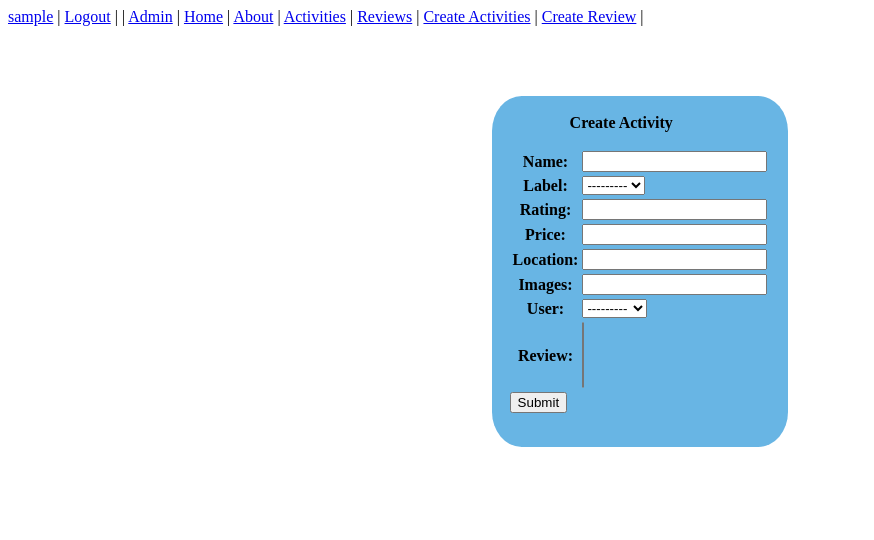
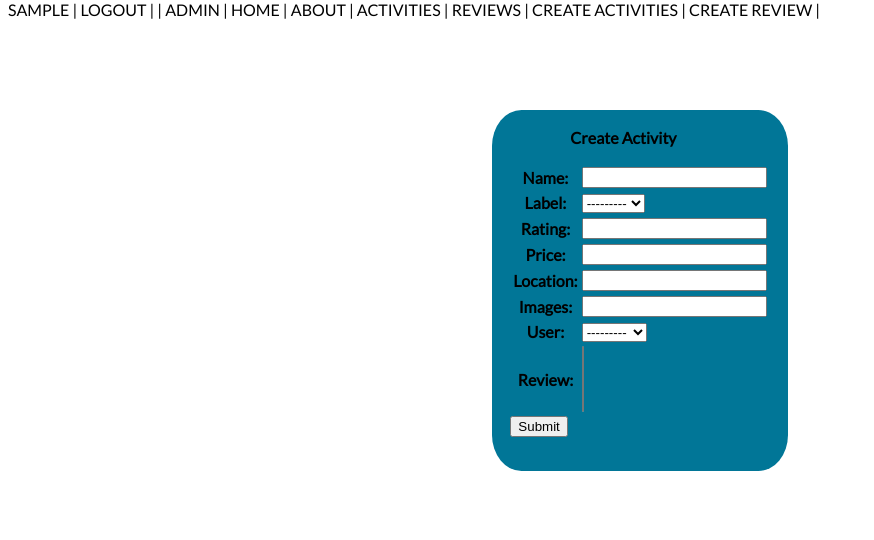
Before and after one commit to Jihunp/django-recommend, a Django app: page /activities/new/ in a window 1280 px wide. Shown: the top 540 px of the page, without its empty margins (0-874 px from the left). Run offline with Django 4.2, Linux system fonts and the light colour scheme; the visitor is signed in with stand-in values (Sample User, id 1); data comes from the database, SQL or seed files in the repository; data that the repository does not hold is empty.

Commit message:
hover effect nav

```diff
--- a/main_app/static/styles/activities.css
+++ b/main_app/static/styles/activities.css
@@ -13,7 +13,9 @@
     border: none;
     background-color: #68B5E4;
     border-radius:10%;
-
+}
+#color-cord {
+    background-color: #017697;
 }
 .text {
     margin: 40px;
@@ -22,10 +24,10 @@
     color: black;
     font-weight: bold;
 }
+/* review list */
 #review-title {
     text-align: center;
 }
-
 
 .list {
     padding: 15px;
@@ -49,3 +51,8 @@
 .decor {
     text-decoration: none;
 }
+/* review detail */
+
+.review-container {
+
+}
--- /dev/null
+++ b/main_app/static/styles/base.css
@@ -0,0 +1,41 @@
+@import url('https://fonts.googleapis.com/css2?family=Lato&display=swap');
+/* credit to whisnuys for circle css */
+
+body {
+    font-family: 'Lato', sans-serif;
+    padding-top: 2rem;
+}
+
+.nav-bar {
+    color: black;
+    position: absolute;
+    top: 0;
+    -webkit-transform: translate(-0%, -0%);
+    transform: translate(-0%, -0%);
+}
+
+.nav-bar .nav-link {
+    color: black;
+    text-decoration: none;
+    text-transform: uppercase;
+    font-weight: 400;
+    /* display: inline-block; */
+    width: 50px;
+    -webkit-transition: all 0.4s ease-in-out;
+    transition: all 0.4s ease-in-out;
+}
+
+.nav-bar .nav-link:hover {
+    color: red;
+}
+.nav-bar .dot {
+    width: 4px;
+    height: 4px;
+    background: red;
+    border-radius: 25%;
+    opacity: 0;
+    -webkit-transform: translateX(20px);
+    transform: translateX(20px);
+    -webkit-transition: all 0.4s ease-in-out;
+    transition: all 0.4s ease-in-out;
+}
--- a/main_app/templates/act_create.html
+++ b/main_app/templates/act_create.html
@@ -1,7 +1,7 @@
 {% extends 'base.html' %}
 {% block content %}
     <div class="card-color">
-        <div class="card">
+        <div id="color-cord" class="card">
             <span class="text">Create Activity</span>
             <p>
                 <form method="post">
--- a/main_app/templates/base.html
+++ b/main_app/templates/base.html
@@ -6,6 +6,7 @@
     <meta http-equiv="X-UA-Compatible" content="IE=edge">
     <meta name="viewport" content="width=device-width, initial-scale=1.0">
     <link rel="stylesheet" href="{% static 'styles/styles.css' %}" />
+    <link rel="stylesheet" href="{% static 'styles/base.css' %}" />
     <link rel="stylesheet" href="{% static 'styles/home.css' %}" />
     <link rel="stylesheet" href="{% static 'styles/actlist.css' %}" />
     <link rel="stylesheet" href="{% static 'styles/activities.css' %}" />
@@ -13,32 +14,33 @@
     <title>Wholesome App</title>
 </head>
 <body>
-    <nav>
+    <nav class="nav-bar">
         {% if user.is_authenticated %}
-        <a href="{% url 'profile' user.username %}">{{ user.username }}</a>
+        <a class="nav-link" href="{% url 'profile' user.username %}">{{ user.username }}</a>
         <span> | </span>
-        <a href="{% url 'logout' %}">Logout</a>
+        <a class="nav-link" href="{% url 'logout' %}">Logout</a>
         <span> | </span>
         {% else %}
-        <a href="{% url 'login' %}">Login</a>
+        <a class="nav-link" href="{% url 'login' %}">Login</a>
         <span> | </span>
-        <a href="{% url 'register' %}">Register</a>
+        <a class="nav-link" href="{% url 'register' %}">Register</a>
         {% endif %}
         <span> | </span>
-        <a href="/admin" >Admin</a>
+        <a class="nav-link" href="/admin" >Admin</a>
         <span> | </span>
-        <a href="/" >Home</a>
+        <a class="nav-link" href="/" >Home</a>
         <span> | </span>
-        <a href="/about" >About</a>
+        <a class="nav-link" href="/about" >About</a>
         <span> | </span>
-        <a href="{% url 'act_list' %}" >Activities</a>
+        <a class="nav-link" href="{% url 'act_list' %}" >Activities</a>
         <span> | </span>
-        <a href="{% url 'reviews_index' %}" >Reviews</a>
+        <a class="nav-link" href="{% url 'reviews_index' %}" >Reviews</a>
         <span> | </span>
-        <a href="{% url 'act_create' %}" >Create Activities</a>
+        <a class="nav-link" href="{% url 'act_create' %}" >Create Activities</a>
         <span> | </span>
-        <a href="{% url 'reviews_create' %}" >Create Review</a>
+        <a class="nav-link" href="{% url 'reviews_create' %}" >Create Review</a>
         <span> | </span>
+        <div class="dot" ></div>
     </nav>
 {% block content %}
     <h1>Home App</h1>
--- a/main_app/templates/reviews_show.html
+++ b/main_app/templates/reviews_show.html
@@ -4,7 +4,7 @@
 <h1>Reviews</h1>
 
 <div>
-    <div>
+    <div class="review-container">
         <span>{{ review.name }}</span>
         <p>Activity Level {{ review.active }}</p>
         <p>Weather: {{ review.weather }}</p>
```
